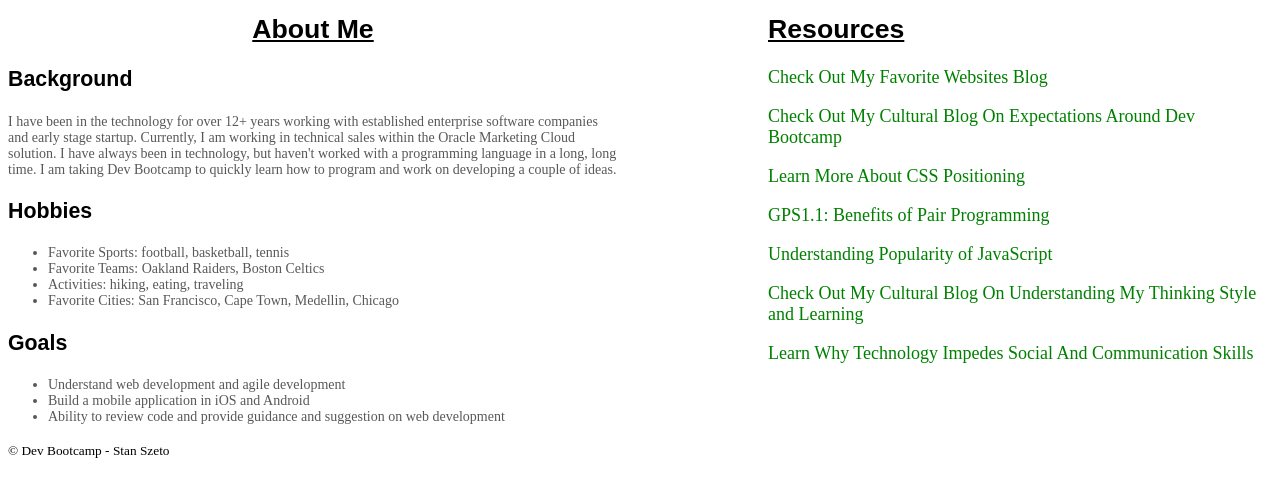
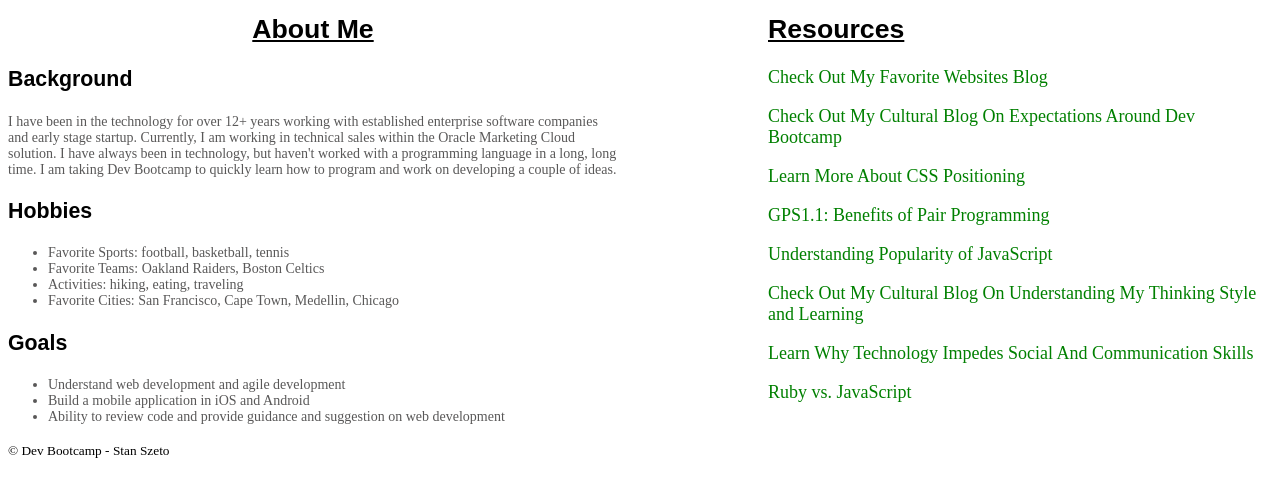
Before and after one commit to sszeto71/sszeto71.github.io, a plain HTML site: page index.html in a window 1280 px wide. Shown: the part 200-696 px from the top of the page. Drawn offline with Linux system fonts and the light colour scheme.

Commit message:
Updated link to week 4 technical blog

```diff
--- a/index.html
+++ b/index.html
@@ -40,6 +40,7 @@
       <a href="./blog-posts/week3_technical.html"><h3>Understanding Popularity of JavaScript</h3></a>
       <a href="./blog-posts/week3_cultural.html"><h3>Check Out My Cultural Blog On Understanding My Thinking Style and Learning</h3></a>
       <a href="./blog-posts/week4_cultural_blog.html"><h3>Learn Why Technology Impedes Social And Communication Skills </h3></a>
+      <a href="./blog-posts/week4_technical.html"><h3>Ruby vs. JavaScript</h3></a>
     </div>
 
     <div id="footer">
```
